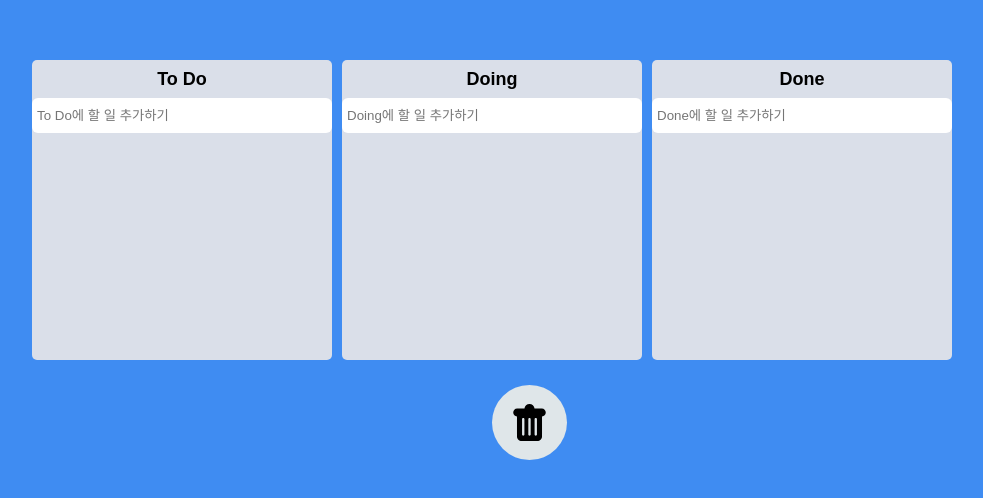
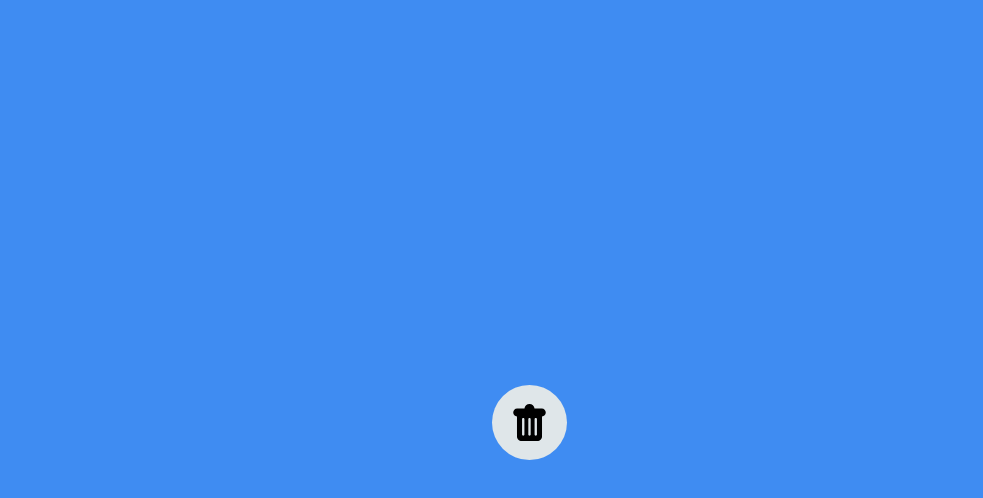
Before and after one commit to mocking-tiger/trello-clone, a React (Create React App) app: page / in a window 1280 px wide. Shown: the part 190-688 px from the top of the page, without its empty margins (148-1131 px from the left). Built offline with nearby package versions, Linux system fonts and the light colour scheme; a web font is replaced by a local one.

Commit message:
feat: 작성, 삭제한 task 로컬스토리지와 연동

```diff
--- a/src/App.tsx
+++ b/src/App.tsx
@@ -55,11 +55,13 @@ function App() {
       setToDos((allBoards) => {
         const copiedBoard = [...allBoards[source.droppableId]];
         copiedBoard.splice(source.index, 1);
-
-        return {
+        const newToDos = {
           ...allBoards,
           [source.droppableId]: copiedBoard,
         };
+        localStorage.setItem("TODOS", JSON.stringify(newToDos));
+
+        return newToDos;
       });
     } else if (destination?.droppableId === source.droppableId) {
       // 같은 보드에서의 이동
--- a/src/atoms.tsx
+++ b/src/atoms.tsx
@@ -11,15 +11,11 @@ interface IToDoState {
 
 export const toDoState = atom<IToDoState>({
   key: "toDo",
-  default: {
-    "To Do": [],
-    Doing: [],
-    Done: [],
-  },
+  default: JSON.parse(localStorage.getItem("TODOS") ?? "{}"),
 });
 
 // 해야할것
 // 1. 투두 삭제 기능(드래그로 삭제) V
-// 2. 각 태스크 로컬스토리지에 저장
+// 2. 각 태스크 로컬스토리지에 저장 V
 // 3. 새 보드 생성, 삭제 기능
 // 4. 보드들의 순서를 바꾸는 기능
--- a/src/components/Board.tsx
+++ b/src/components/Board.tsx
@@ -76,10 +76,12 @@ export default function Board({ toDos, boardId }: IBoardProps) {
       text: toDo,
     };
     setToDos((allBoards) => {
-      return {
+      const newToDos = {
         ...allBoards,
         [boardId]: [...allBoards[boardId], newToDo],
       };
+      localStorage.setItem("TODOS", JSON.stringify(newToDos));
+      return newToDos;
     });
     setValue("toDo", "");
   };
```
